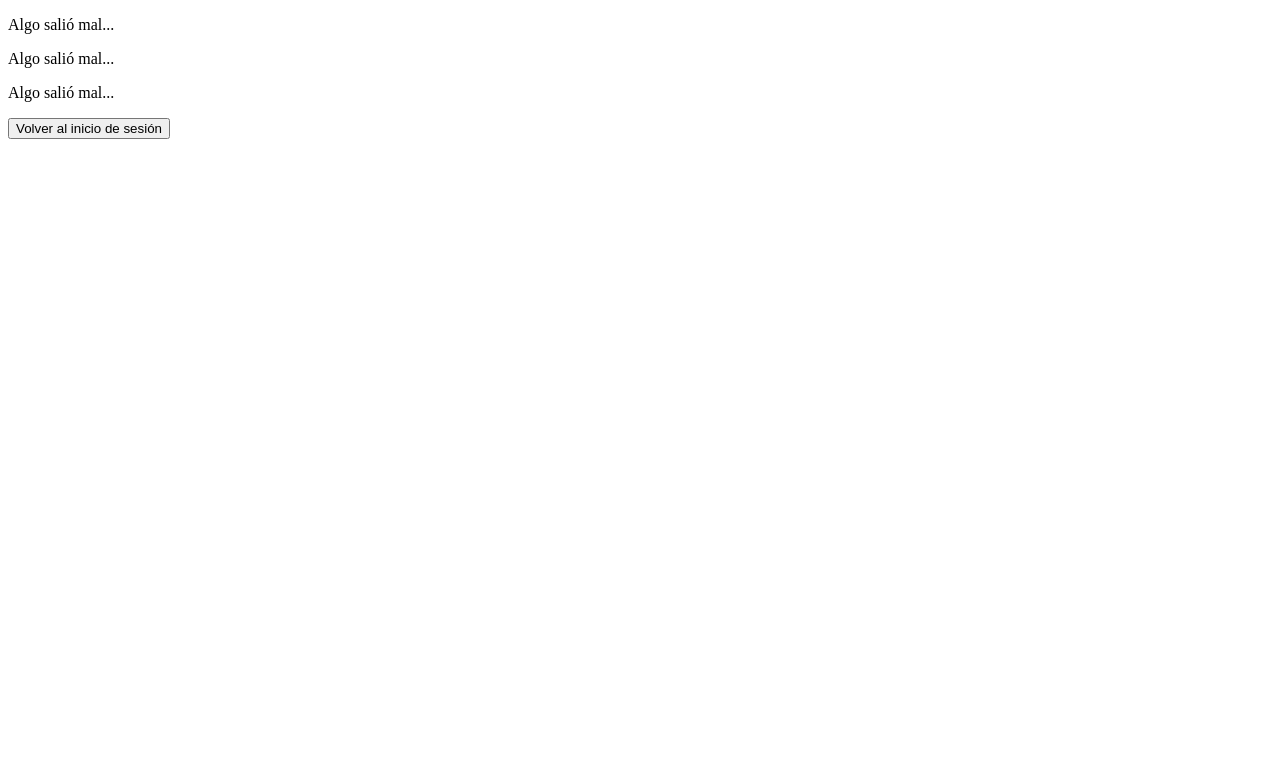
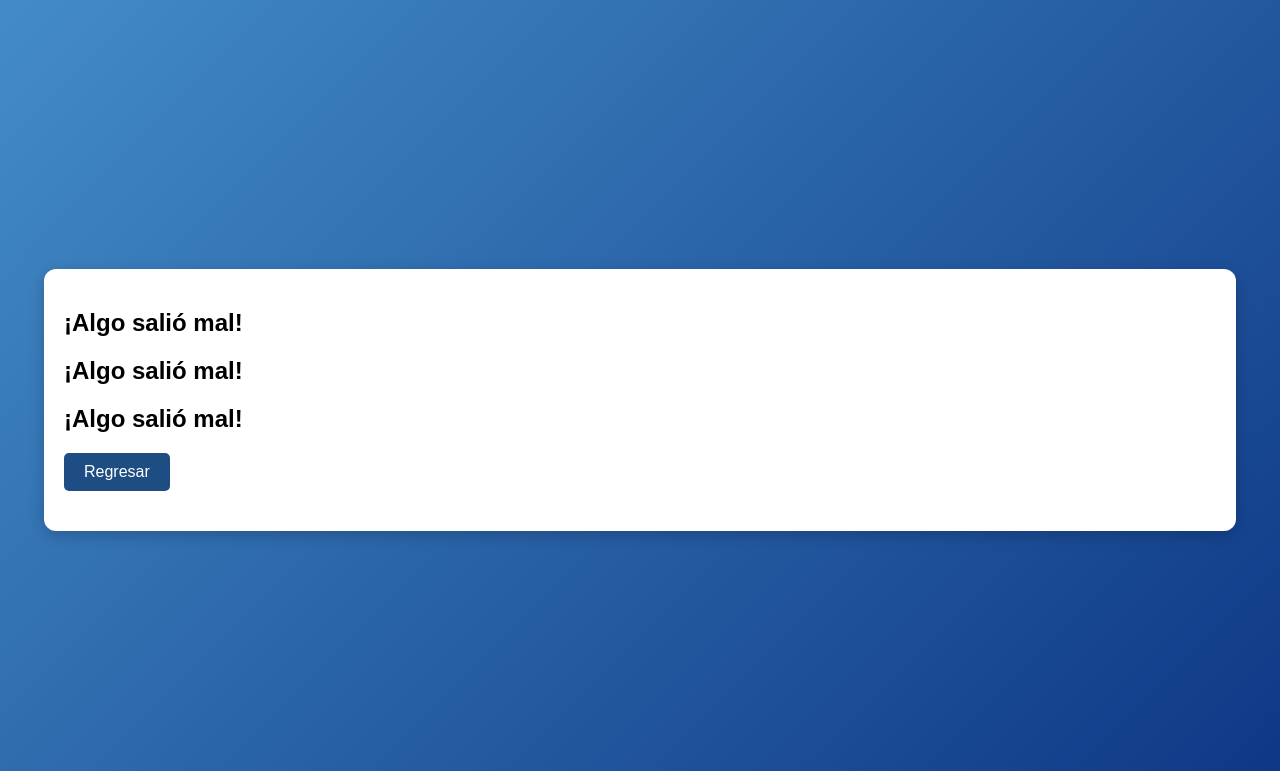
Before and after one commit to Mario-Chura/Sistema-seguro-para-gesti-n-de-archivos, a Flask app: template templates/Error.html in a window 1280 px wide. Shown: the top 771 px of the page. Run offline with Flask 3, Linux system fonts and the light colour scheme; the template is opened without the code that fills it, so the values that code supplies are empty; parts of the project's set-up code (start-up, migrations or seed data) failed here and were passed over.

Commit message:
diseño a la pagina de error

```diff
--- a/templates/Error.html
+++ b/templates/Error.html
@@ -4,17 +4,23 @@
 <head>
     <meta charset="UTF-8">
     <meta name="viewport" content="width=device-width, initial-scale=1.0" />
-    <title>Error</title>
+    <title>Página Principal del Gestor</title>
+    <link rel="stylesheet" href="/static/ManagerMainPage.css">
     <link rel="icon" href="/static/favicon.png" type="image/x-icon" />
-
 </head>
 
 <body>
-    <div class="wrapper">
-        <p>Algo salió mal...</p>
-        <p>Algo salió mal...</p>
-        <p>Algo salió mal...</p>
-        <a href="/"><button class="return-btn">Volver al inicio de sesión</button></a>
+    <div class="container">
+        <div>
+            <h2 style="color: black;">¡Algo salió mal!</h2>
+            <h2 style="color: black;">¡Algo salió mal!</h2>
+            <h2 style="color: black;">¡Algo salió mal!</h2>
+        </div>
+
+        <!-- Botones de navegación -->
+        <div class="buttons">
+            <a href="/"><button type="button">Regresar</button></a>
+        </div>
     </div>
 </body>
 
```
